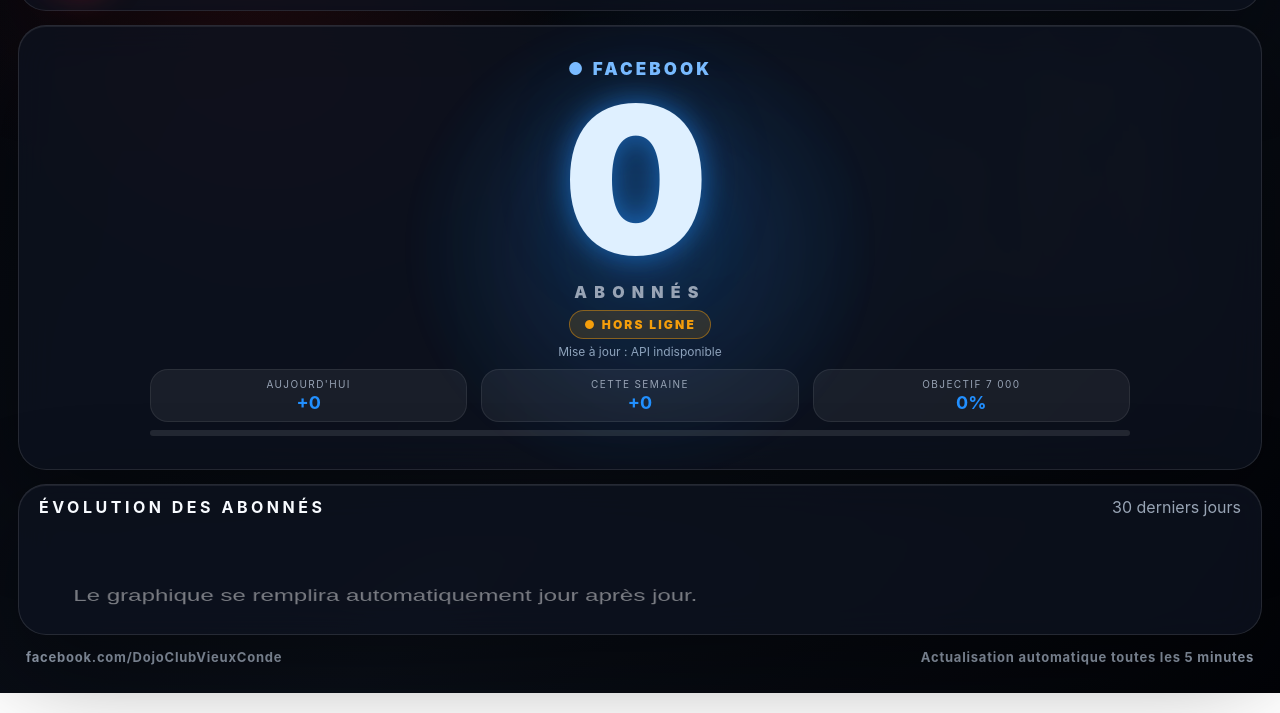
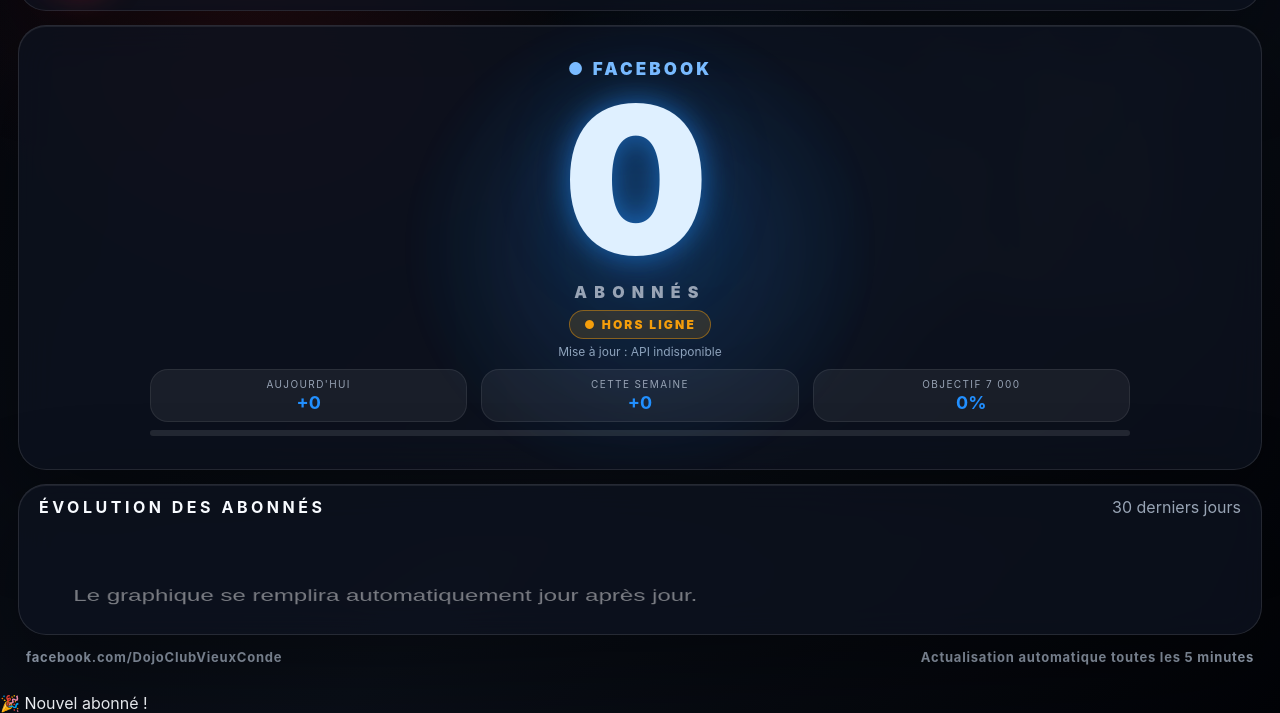
Before and after one commit to gdefer4-dot/SOCIAL-DOJO-STATS, a website: page public/index.html in a window 1280 px wide. Shown: the part 107-820 px from the top of the page. Drawn offline with Linux system fonts and the light colour scheme; no server answers.

Commit message:
Update index.html

```diff
--- a/public/index.html
+++ b/public/index.html
@@ -65,3 +65,7 @@
   <script src="/script.js"></script>
 </body>
 </html>
+<div id="newFollowerToast" class="new-follower-toast">
+  🎉 Nouvel abonné !
+</div>
+<div id="confettiLayer"></div>
```
